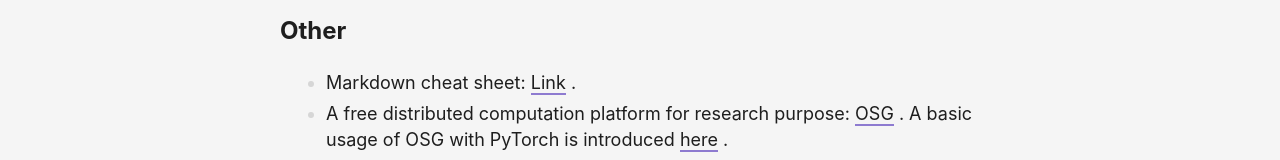
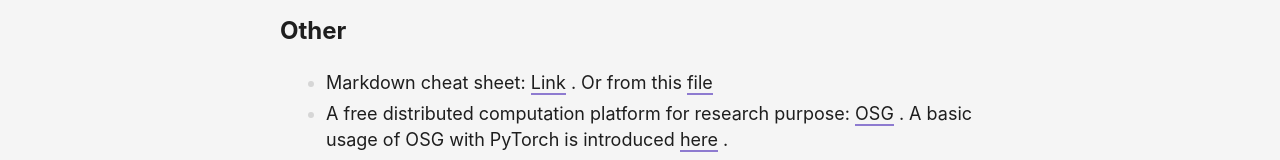
Before and after one commit to KejinWu/KejinWu.github.io, a plain HTML site: page resources/index.html in a window 1280 px wide. Shown: the part 747-907 px from the top of the page. Drawn offline with nearby package versions, Linux system fonts and the light colour scheme.

Commit message:
addcheatsheet

```diff
--- a/resources/index.html
+++ b/resources/index.html
@@ -217,7 +217,8 @@ as a TA
 <h2 id="other">Other</h2>
 <ul>
 <li>Markdown cheat sheet: <a href="https://support.squarespace.com/hc/en-us/articles/206543587-Markdown-cheat-sheet" target="_blank">Link</a>
-.</li>
+. Or from this <a href="R_Markdown_Cheat_Sheet.pdf">file</a>
+</li>
 <li>A free distributed computation platform for research purpose: <a href="https://osg-htc.org/" target="_blank">OSG</a>
 . A basic usage of OSG with PyTorch is introduced <a href="https://kkkkkjin.github.io/blog/osg/" target="_blank">here</a>
 .</li>
```
Also changed, not shown: 2 other files.
